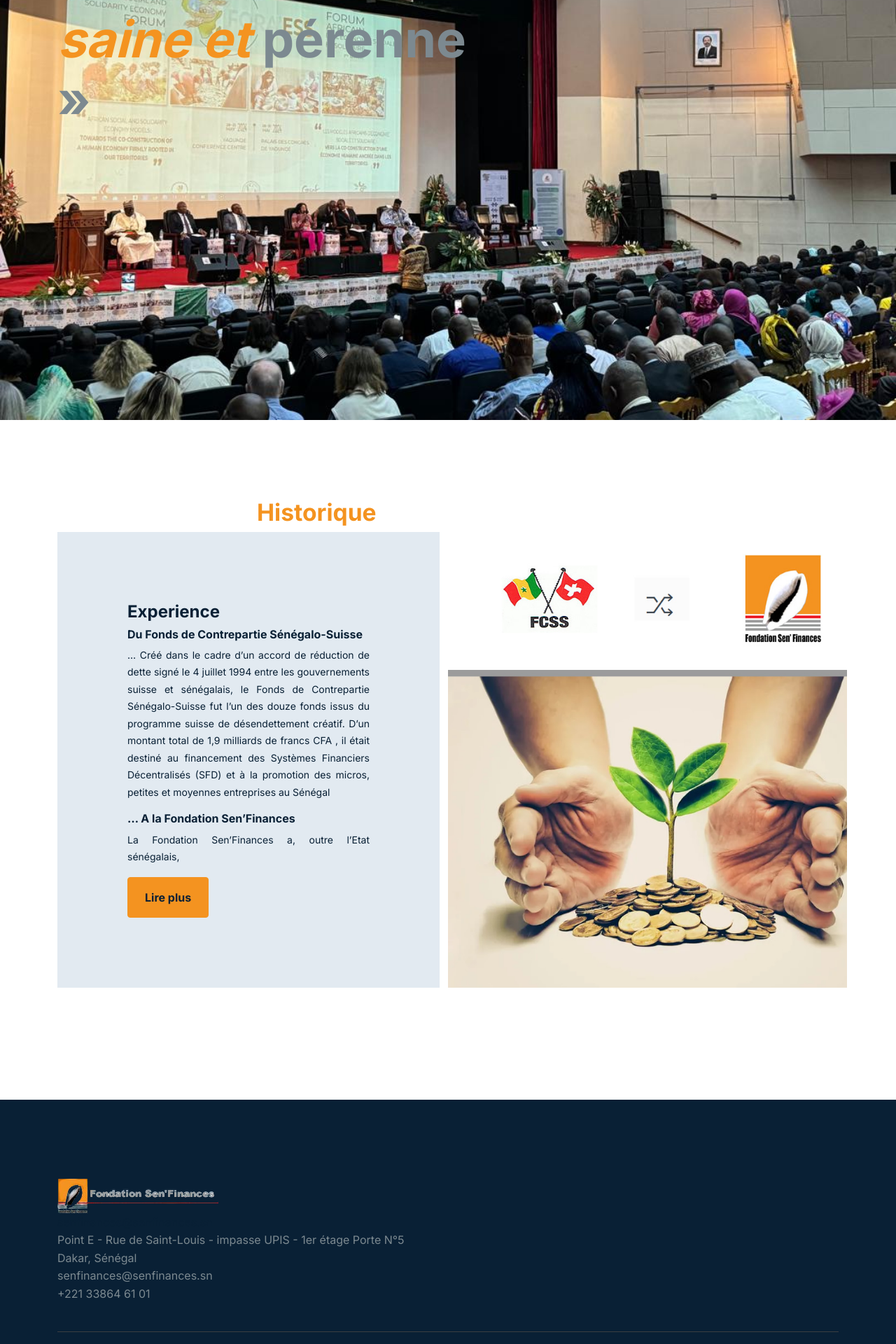
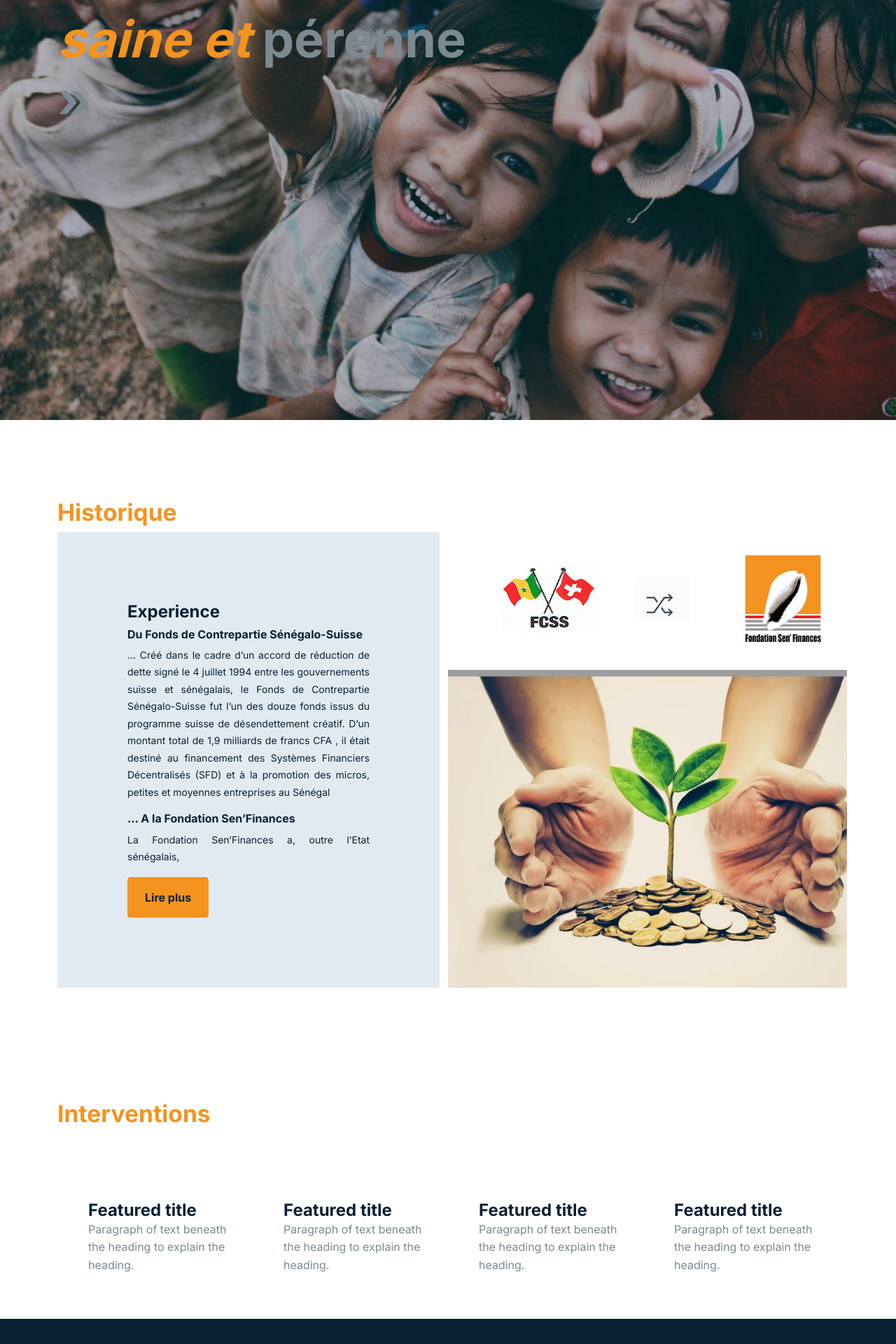
Before and after one commit to Mediasoftsenegal/sen, a Django app: page / in a window 1280 px wide. Shown: the part 320-2240 px from the top of the page at 70% size. Run offline with Django 5.2, Linux system fonts and the light colour scheme; some libraries are stand-ins or nearby versions.

Commit message:
4eme commit

```diff
--- a/sites/templates/accueil.html
+++ b/sites/templates/accueil.html
@@ -47,16 +47,14 @@
       </div>
     </div>
     {% load static %}
-    <img src="{% static 'images/FEES-1.jpg' %} " class="jarallax-img">
+    <img src="{% static 'images/banner.jpg' %} " class="jarallax-img">
   </section>
   <section id="about" class="padding-large">
     <div class="container">
+      <header>
+        <h2 class="text-orange "><strong>Historique</strong></h2>
+      </header>
       <div class="row">
-        <div class="col-md-7 offset-md-3">
-          <header>
-            <h2 class="text-orange "><strong>Historique</strong></h2>
-          </header>
-        </div>
       </div>
       <div class="row mb-5">
         <div class="col-md-6">
@@ -75,4 +73,44 @@
       </div>
     </div>
   </section>
+  <section id="Interventions" >
+    <div class="container">
+      <header>
+          <h2 class="text-orange "><strong> Interventions</strong></h2>
+        </header>
+      <div class="row">
+
+      <div class="row row-cols-1 row-cols-sm-2 row-cols-md-3 row-cols-lg-4 g-4 py-5">
+        <div class="col d-flex align-items-start">
+          <svg class="bi text-muted flex-shrink-0 me-3" width="1.75em" height="1.75em"><use xlink:href="#location"></use></svg>
+          <div>
+            <h4 class="fw-bold mb-0">Featured title</h4>
+            <p>Paragraph of text beneath the heading to explain the heading.</p>
+          </div>
+        </div>
+        <div class="col d-flex align-items-start">
+          <svg class="bi text-muted flex-shrink-0 me-3" width="1.75em" height="1.75em"><use xlink:href="#cpu-fill"></use></svg>
+          <div>
+            <h4 class="fw-bold mb-0">Featured title</h4>
+            <p>Paragraph of text beneath the heading to explain the heading.</p>
+          </div>
+        </div>
+        <div class="col d-flex align-items-start">
+          <svg class="bi text-muted flex-shrink-0 me-3" width="1.75em" height="1.75em"><use xlink:href="#calendar3"></use></svg>
+          <div>
+            <h4 class="fw-bold mb-0">Featured title</h4>
+            <p>Paragraph of text beneath the heading to explain the heading.</p>
+          </div>
+        </div>
+        <div class="col d-flex align-items-start">
+          <svg class="bi text-muted flex-shrink-0 me-3" width="1.75em" height="1.75em"><use xlink:href="#home"></use></svg>
+          <div>
+            <h4 class="fw-bold mb-0">Featured title</h4>
+            <p>Paragraph of text beneath the heading to explain the heading.</p>
+          </div>
+        </div>
+  </div>
+</div>
+</div>
+</section>
 {% endblock %}
--- a/sites/templates/base.html
+++ b/sites/templates/base.html
@@ -29,6 +29,9 @@
   <!-- script
 	================================================== -->
 	<script src="{% static 'js/modernizr.js' %}"></script>
+</head>
+<body data-bs-spy="scroll" data-bs-target="#header-nav" tabindex="0">
+
   <div id="overlayer">
     <span class="loader">
       <div class="dot dot-1"></div>
@@ -60,7 +63,7 @@
               <a class="nav-link me-4" href="#about">Présentation</a>
             </li>
             <li class="nav-item">
-              <a class="nav-link me-4" href="#events">Interventions</a>
+              <a class="nav-link me-4" href="#Interventions">Interventions</a>
             </li>
             <li class="nav-item">
               <a class="nav-link me-4" href="#latest-stories">Partenariat</a>
```
Also changed, not shown: sites/templates/presentation.html (+19 -44 lines), sites/static/images/img_banner.jpg (added), sites/static/images/img_pres.jpg (added), sites/static/images/img_pres1.jpg (added), sites/static/images/img_pres2.jpg (added).
